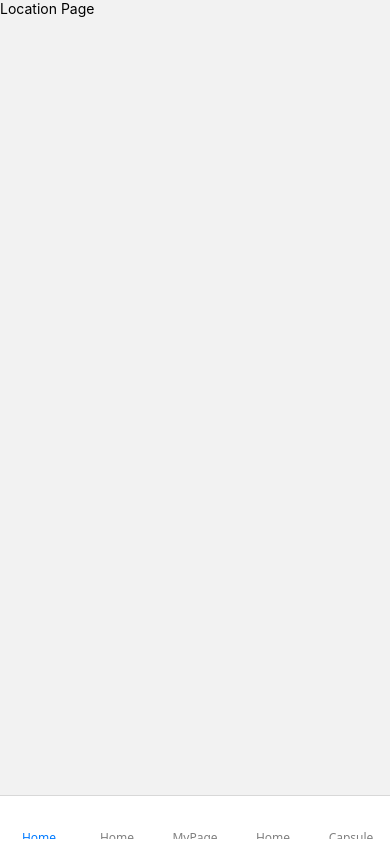
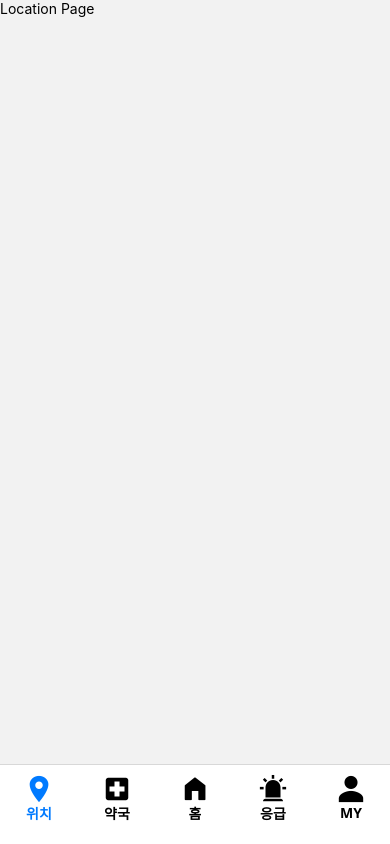
Before and after one commit to Hey-Doctor/HeyDoctor_App, a React Native app: screen / in a window 390 px wide. Built offline with nearby package versions, Linux system fonts and the light colour scheme.

Commit message:
feat: 리본 메뉴 구현(Bottom Navigation tab)

```diff
--- a/package.json
+++ b/package.json
@@ -11,6 +11,7 @@
     "web": "expo start --web"
   },
   "dependencies": {
+    "@expo/vector-icons": "^14.1.0",
     "@react-navigation/bottom-tabs": "^7.4.2",
     "@react-navigation/native": "^7.1.14",
     "expo": "^53.0.19",
--- a/src/navigation/TabNavigator.tsx
+++ b/src/navigation/TabNavigator.tsx
@@ -1,5 +1,10 @@
 import React from 'react';
 import { createBottomTabNavigator } from '@react-navigation/bottom-tabs';
+import { Ionicons } from '@expo/vector-icons';
+
+import MaterialIcons from '@expo/vector-icons/MaterialIcons';
+import { MaterialCommunityIcons } from '@expo/vector-icons';
+import Foundation from '@expo/vector-icons/Foundation';
 
 import LocationPage from '~/screens/LocationPage';
 import PharmacyPage from '~/screens/PharmacyPage';
@@ -10,49 +15,80 @@ import MyPage from '~/screens/MyPage';
 
 const Tab = createBottomTabNavigator();
 
+
+
 export default function TabNavigator() {
+
   return (
     <Tab.Navigator
-      screenOptions={{
-        headerShown: false,
-        tabBarLabelStyle: { fontSize: 12 },
-        tabBarActiveTintColor: '#007aff',
-        tabBarInactiveTintColor: 'gray',
-        tabBarIcon: () => null,
-      }}>
+  screenOptions={({ route }) => ({
+    headerShown: false,
+    tabBarLabelStyle: {
+      fontSize: 14,
+      fontWeight: 'bold',
+    },
+    tabBarActiveTintColor: '#007aff', // 파란색
+    tabBarInactiveTintColor: 'black', // 회색 대신 검정
+    tabBarStyle: {
+      height: 80,
+      paddingBottom: 10,
+      paddingTop: 5,
+    },
+    tabBarItemStyle: {
+      justifyContent: 'center',
+      alignItems: 'center',
+    },
+    tabBarIcon: ({ color, size }) => {
+  size = 30;
+
+  const iconMap = {
+    HomePage: <Foundation name="home" size={size} color={color} />,
+    Pharmacy: <MaterialIcons name="local-hospital" size={size} color={color} />,
+    Emergency: <MaterialCommunityIcons name="alarm-light" size={size} color={color} />,
+    Location: <Ionicons name="location-sharp" size={size} color={color} />,
+    MyPage: <Ionicons name="person-sharp" size={size} color={color} />,
+  };
+
+  return iconMap[route.name as keyof typeof iconMap] || null;
+},
+  })}
+>
+
+
+
       <Tab.Screen
         name="Location"
         component={LocationPage}
         options={{
-          tabBarLabel: 'Home',
+          tabBarLabel: '위치',
         }}
       />
       <Tab.Screen
         name="Pharmacy"
         component={PharmacyPage}
         options={{
-          tabBarLabel: 'Home',
+          tabBarLabel: '약국',
         }}
       />
       <Tab.Screen
-        name="MyPage"
+        name="HomePage"
         component={HomePage}
         options={{
-          tabBarLabel: 'MyPage',
+          tabBarLabel: '홈',
         }}
       />
       <Tab.Screen
         name="Emergency"
         component={EmergencyPage}
         options={{
-          tabBarLabel: 'Home',
+          tabBarLabel: '응급',
         }}
       />
       <Tab.Screen
-        name="Capsule"
+        name="MyPage"
         component={MyPage}
         options={{
-          tabBarLabel: 'Capsule',
+          tabBarLabel: 'MY',
         }}
       />
 
```
Also changed, not shown: 1 other file (tests, documents, lock files or other folders).
